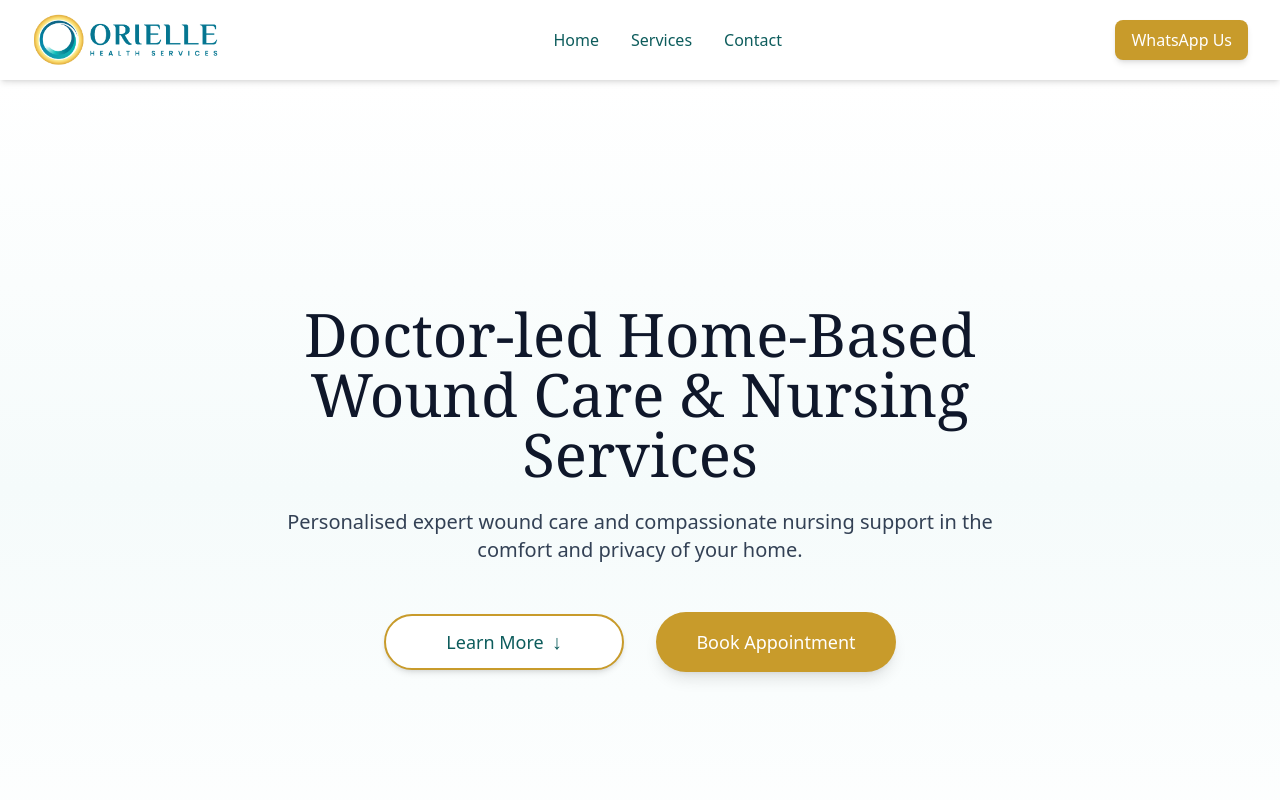
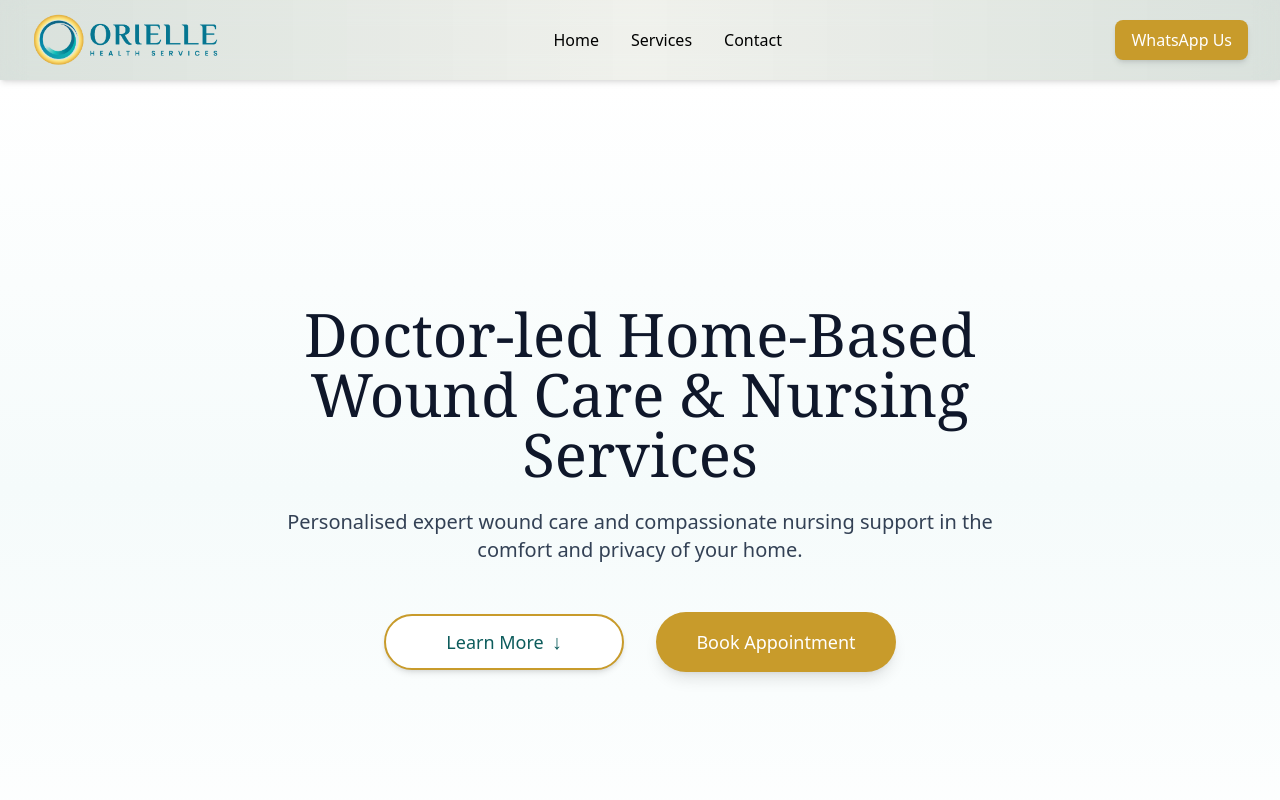
Before and after one commit to rrjayapalan/oriellehealth_verified, a Next.js app: page / in a window 1280 px wide. Shown: the top 800 px of the page. Built offline with nearby package versions, Linux system fonts and the light colour scheme.

Commit message:
Update page.js

```diff
--- a/app/page.js
+++ b/app/page.js
@@ -3,10 +3,10 @@ export default function Home() {
     <main className="min-h-screen flex flex-col font-sans">
 
       {/* NAVIGATION BAR */}
-      <nav className="sticky top-0 z-50 bg-white shadow-md">
+      <nav className="sticky top-0 z-50 bg-gradient-to-r from-teal/15 via-turquoise/10 to-teal/15 backdrop-blur-md shadow-md">
   <div className="flex flex-wrap items-center justify-between gap-3 px-4 py-3 md:px-8">
 
-          {/* Logo on the left */}
+    {/* Logo */}
     <div className="flex items-center">
       <img
         src="/logo.png"
@@ -15,20 +15,14 @@ export default function Home() {
       />
     </div>
 
-          {/* Menu links */}
-          <div className="flex flex-wrap justify-center gap-3 md:gap-8 text-sm md:text-base text-teal font-medium">
-            <a href="#home" className="hover:text-gold">
-              Home
-            </a>
-            <a href="#services" className="hover:text-gold">
-              Services
-            </a>
-            <a href="#contact" className="hover:text-gold">
-              Contact
-            </a>
+    {/* Menu */}
+    <div className="flex flex-wrap justify-center gap-3 md:gap-8 text-sm md:text-base text-black font-medium">
+      <a href="#home" className="hover:text-gold">Home</a>
+      <a href="#services" className="hover:text-gold">Services</a>
+      <a href="#contact" className="hover:text-gold">Contact</a>
     </div>
 
-          {/* WhatsApp button */}
+    {/* WhatsApp Button */}
     <a
       href="https://wa.me/60122740741"
       target="_blank"
@@ -37,6 +31,7 @@ export default function Home() {
     >
       WhatsApp Us
     </a>
+
   </div>
 </nav>
 
```
Lines whose indentation alone changed are shown as unchanged.
